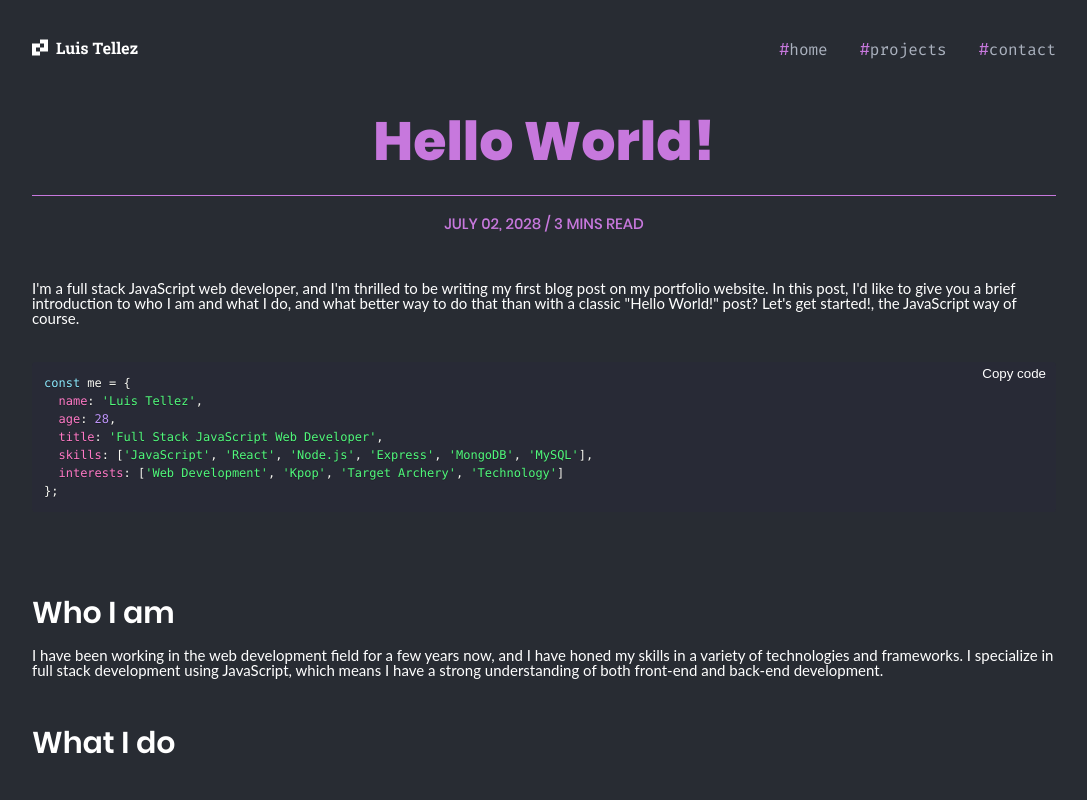
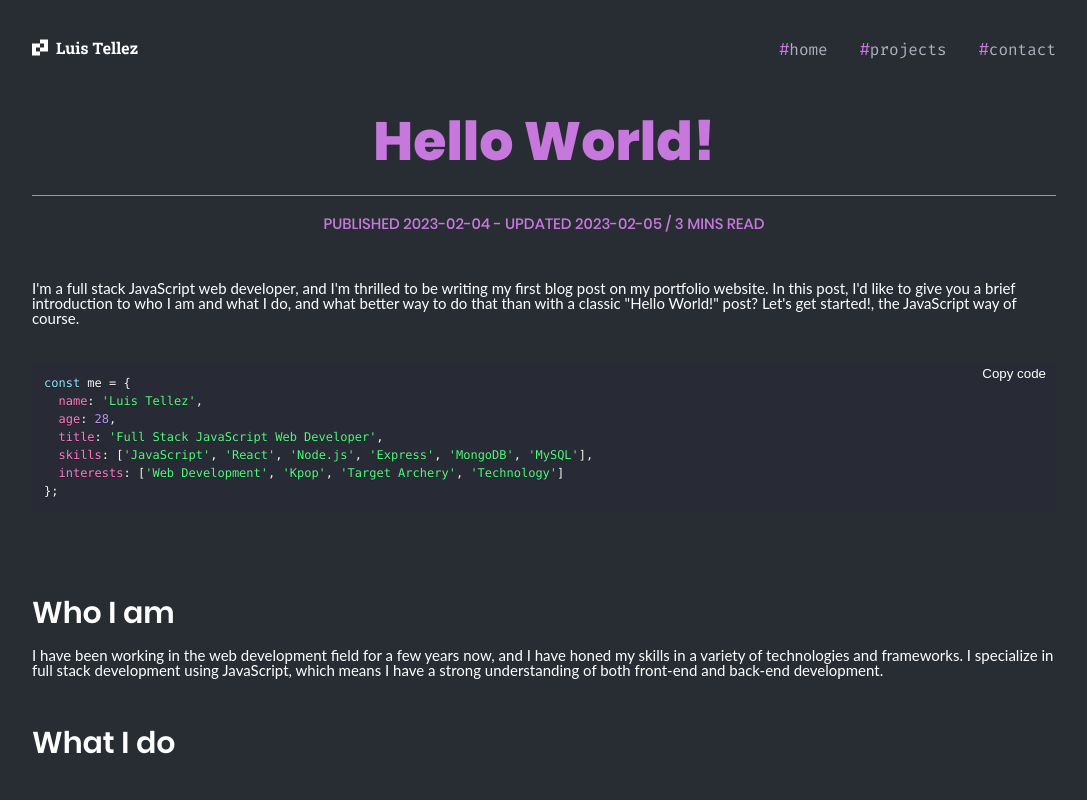
Before and after one commit to aegisnull/luistellez, a React (Vite) app: page /blog/1 in a window 1280 px wide. Shown: the top 800 px of the page, without its empty margins (96-1183 px from the left). Built offline with nearby package versions, Linux system fonts and the light colour scheme.

Commit message:
style: display date created and update of each post file

```diff
--- a/src/components/Post/Post.jsx
+++ b/src/components/Post/Post.jsx
@@ -57,7 +57,11 @@ function Post() {
   return (
     <article className='post'>
       <h1>{metadata.title}</h1>
-      <div className='post__meta'>JULY 02, 2028 / {readTime(countWords(post))} mins read</div>
+      <div className='post__meta'>
+        {' '}
+        published {metadata.datePublished} - updated {metadata.dateUpdated} /{' '}
+        {readTime(countWords(post))} mins read
+      </div>
 
       <Markdown
         options={{
--- a/src/posts/hello-world.md
+++ b/src/posts/hello-world.md
@@ -1,7 +1,7 @@
 ---
 title: Hello World!
 datePublished: 2023-02-04
-dateModified: 2023-02-05
+dateUpdated: 2023-02-05
 ---
 
 I'm a full stack JavaScript web developer, and I'm thrilled to be writing my first blog post on my portfolio website. In this post, I'd like to give you a brief introduction to who I am and what I do, and what better way to do that than with a classic "Hello World!" post? Let's get started!, the JavaScript way of course.
```
